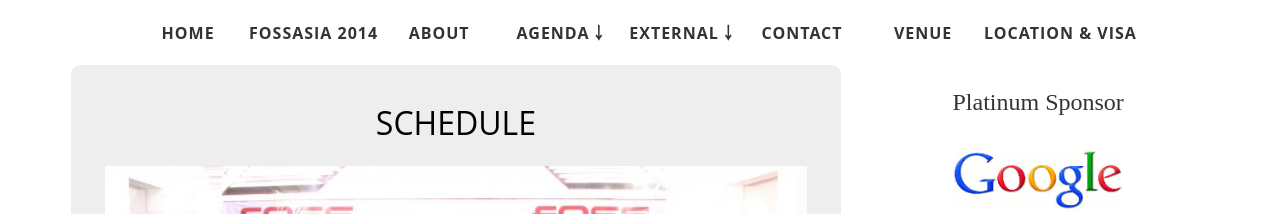
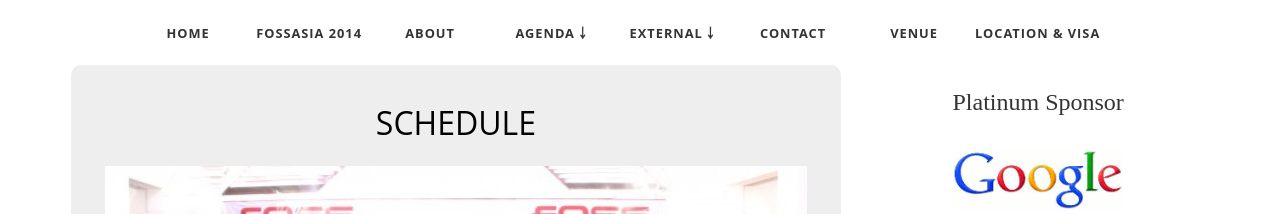
Before and after one commit to fossasia/2014.fossasia.org, a Jekyll site: the page built from index.md, in a window 1280 px wide. Shown: the top 214 px of the page. Built offline with Jekyll 4.4.1, drawn with Linux system fonts in a browser that asks for light colours; nearby versions of some CDN libraries; some web fonts are replaced.

Commit message:
changes the font sizes of different menu buttons to suitable percentages so that the menu does not break on any resolution, issue #3 resolved

```diff
--- a/_includes/header.html
+++ b/_includes/header.html
@@ -204,6 +204,8 @@ p {
 
 /*Strip the ul of padding and list styling*/
 ul {
+	display:flex;
+  wrap:nowrap;
 	list-style-type:none;
 	margin: 0 auto;
 	padding:0;
@@ -220,7 +222,7 @@ li {
 /*Style for menu links*/
 li a {
 	display:block;
-  	font-size: 12px;
+  	font-size: 100%;
   	letter-spacing: 1px;
   	font-weight: bold;
   	text-transform: uppercase;
@@ -353,21 +355,21 @@ input[type=checkbox]:checked ~ #menu{
 @media screen and (min-width: 760px)  and (max-width: 900px){
 	li a {
 		min-width: 83px;
-		font-size: 0.7em;
+		font-size: 80%;
 	}
 }
 
 @media screen and (min-width: 900px)  and (max-width: 1100px){
 	li a {
 		min-width: 90px;
-		font-size: 0.9em;
+		font-size: 80%;
 	}
 }
 
 @media screen and (min-width: 1100px)  and (max-width: 1300px){
 	li a {
 		min-width: 120px;
-		font-size: 1em;
+		font-size: 80%;
 	}
 }
 
```
